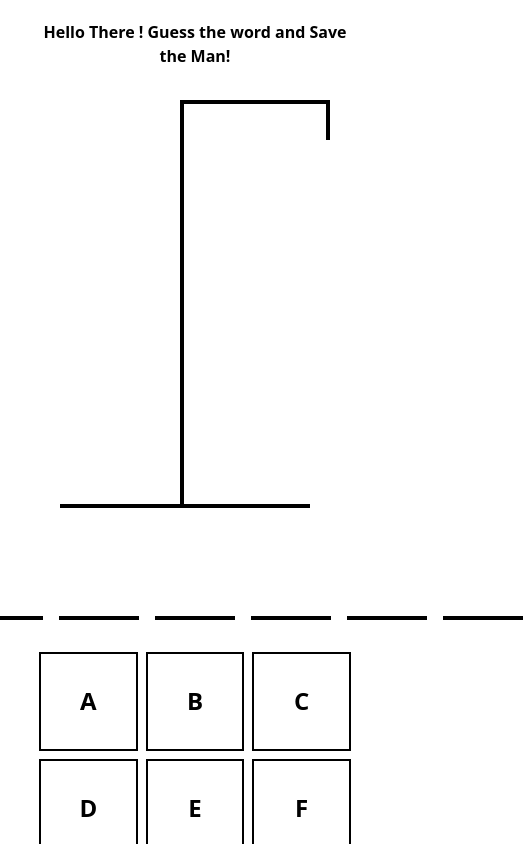
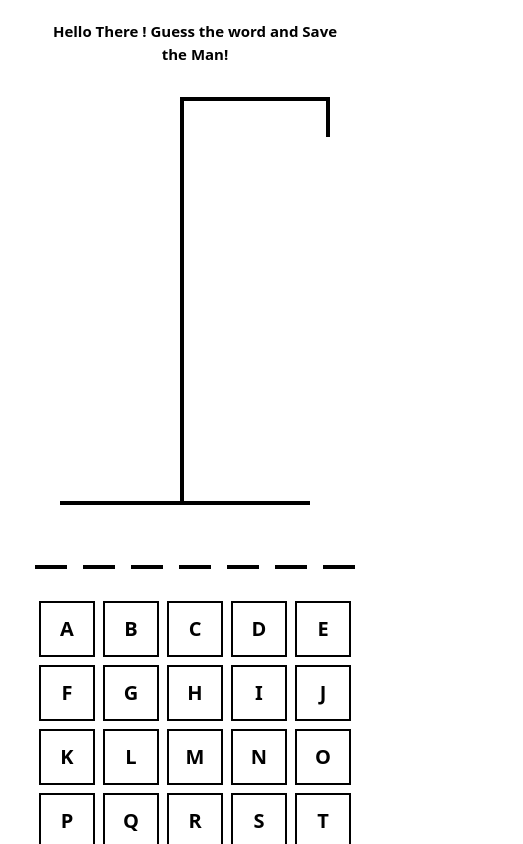
Before and after one commit to nitishadiga10/Hang-Man-Game, a React (Vite) app: page / in a window 390 px wide. Shown: the top 844 px of the page, 523 px wide, since content can reach past the window. Built offline with nearby package versions, Linux system fonts and the light colour scheme.

Commit message:
fixing css for mobiles

```diff
--- a/src/components/HomePage.component.tsx
+++ b/src/components/HomePage.component.tsx
@@ -38,9 +38,9 @@ export const HomePage = () => {
     }
 
     return <div className="flex-col flex  justify-center items-center gap-8 my-5 mx-auto max-w-[80vw] text-center">
-        {!result && <h1 className='font-bold md:text-[30px] sm:text-[10px]'>Hello There ! Guess the word and Save the Man!</h1>}
+        {!result && <h1 className='font-bold text-[15px] sm:text-[30px]'>Hello There ! Guess the word and Save the Man!</h1>}
         {!!result && <div className='flex flex-row justify-center items-center'>
-            <h1 className='font-bold md:text-[30px] sm:text-[10px] '>{result === "WON" ? "You Saved the Man ! Bravo !!! " : "You Hanged the Man, Oops!!!!"}</h1>
+            <h1 className='font-bold ext-[15px] sm:text-[30px] '>{result === "WON" ? "You Saved the Man ! Bravo !!! " : "You Hanged the Man, Oops!!!!"}</h1>
             <button
                 className=' bg-sky-500 rounded ml-5 h-[40px] w-[120px] font-bold
                 border-black border-2 hover:bg-white hover:border-black hover:border-2'
--- a/src/components/InputText.component.tsx
+++ b/src/components/InputText.component.tsx
@@ -6,7 +6,8 @@ export const InputText = ({ latestWord, typedLetters, result }: { latestWord: st
                     const correctGuess: boolean = typedLetters.includes(el);
                     return <div aria-hidden="true"  key={index}
                         className={`
-                        flex justify-center items-center border-b-4 w-20 border-black aspect-square uppercase text-5xl
+                        flex justify-center items-center border-b-4 w-8 sm:w-20 border-black aspect-square uppercase
+                        text-xl sm:text-5xl
                         `}
                     ><span
                         className={
--- a/src/components/KeyBoard.component.tsx
+++ b/src/components/KeyBoard.component.tsx
@@ -6,17 +6,16 @@ export const KeyBoard = (
     const keyBoardLetters: string[] = ["A", "B", "C", "D", "E", "F", "G", "H", "I", "J", "K", "L", "M", "N", "O", "P", "Q", "R", "S", "T", "U", "V", "W", "X", "Y", "Z"];
 
     return <>
-        <div className="grid grid-cols-keyBoard w-full gap-2 ">
+        <div className="grid grid-cols-small sm:grid-cols-medium  w-full gap-2 ">
             {
                 keyBoardLetters.map(letter => {
                     const typedLetter: boolean = typedLetters.includes(letter);
                     const correctGuess: boolean = latestWord.includes(letter);
                     return <button onClick={handleKeyBoardClick} disabled={typedLetters.includes(letter) || !!result}
-                        className={`border-2 border-black aspect-square text-2xl font-bold disabled:pointer-events-none
+                        className={`border-2 border-black aspect-square text-xl font-bold disabled:pointer-events-none
                         hover:bg-sky-500 hover:cursor-pointer"
                         ${typedLetter && "bg-red-600"}
-                        ${correctGuess && typedLetter && "!bg-sky-500"}
-                        text-center`}
+                        ${correctGuess && typedLetter && "!bg-sky-500"}`}
                         key={letter}>
                         {letter}
                     </button>
--- a/tailwind.config.js
+++ b/tailwind.config.js
@@ -6,7 +6,8 @@ export default {
   theme: {
     extend: {
         gridTemplateColumns: {
-          'keyBoard': 'repeat(auto-fit, minmax(75px, 1fr))',
+          'small': 'repeat(auto-fit, minmax(50px, 1fr))',
+          'medium': 'repeat(auto-fit, minmax(75px, 1fr))',
         }
     },
   },
```
